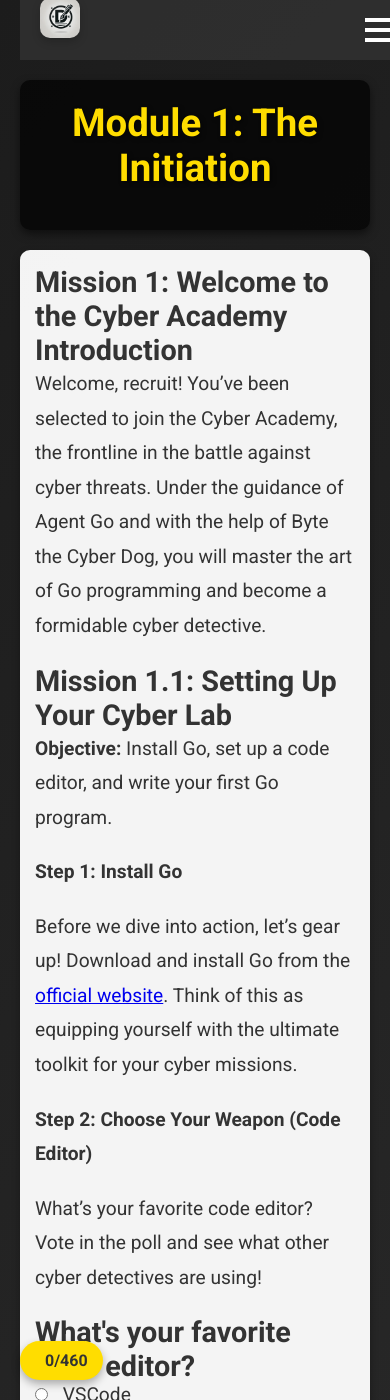
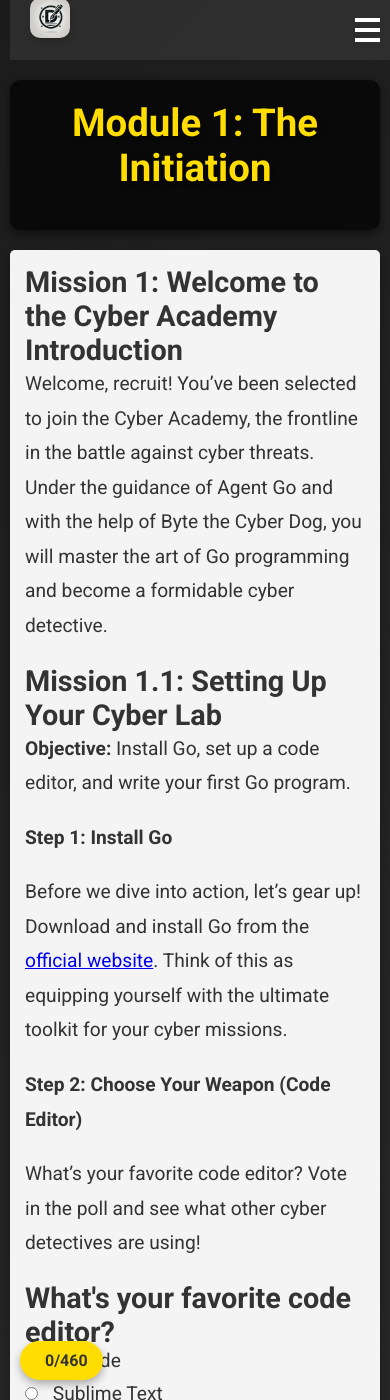
Before and after one commit to Dyst0rti0n/Dyst0rti0n.github.io, a Jekyll site: the page built from academy/golang-learning/module1/lesson1.md, in a window 390 px wide and 1400 px high. Built offline with Jekyll 4.4.1, drawn with Linux system fonts in a browser that asks for light colours.

Commit message:
More CSS changes

```diff
--- a/assets/css/post.css
+++ b/assets/css/post.css
@@ -96,7 +96,7 @@ pre {
   margin-bottom: 20px;
   line-height: 1.5;
   font-family: 'Courier New', Courier, monospace;
-  word-wrap: break-word;
+  word-wrap: normal;
   /* Prevent horizontal scrolling */
 }
 
@@ -112,8 +112,6 @@ code {
   font-family: 'Courier New', Courier, monospace;
   font-size: 0.9em;
   /* Reduced font size */
-  word-wrap: break-word;
-  /* Ensure inline code doesn't overflow */
 }
 
 li code {
@@ -157,6 +155,11 @@ li {
 
 /* Responsive Adjustments */
 @media screen and (max-width: 768px) {
+  body {
+    padding: 10px;
+    /* Reduce padding to fit the screen */
+  }
+
   header h1 {
     font-size: 2.4em;
   }
@@ -167,10 +170,18 @@ li {
 
   main {
     padding: 15px;
+    margin: 0;
+    border-radius: 5px ;
   }
 
    pre {
-    font-size: 0.85em; /* Slightly smaller font size for smaller screens */
+    font-size: 0.85em;
+    padding: 8px 10px;
+    white-space: pre;
+    overflow-x: auto;
+    margin: 0;
+    max-width: 100%;
+    box-sizing: border-box;
   }
 
   code {
```
